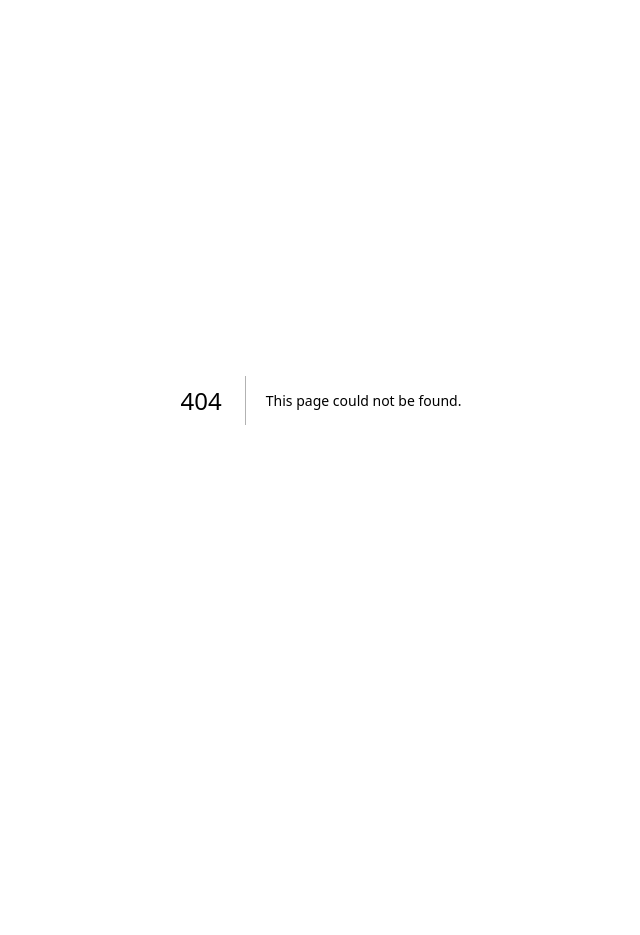
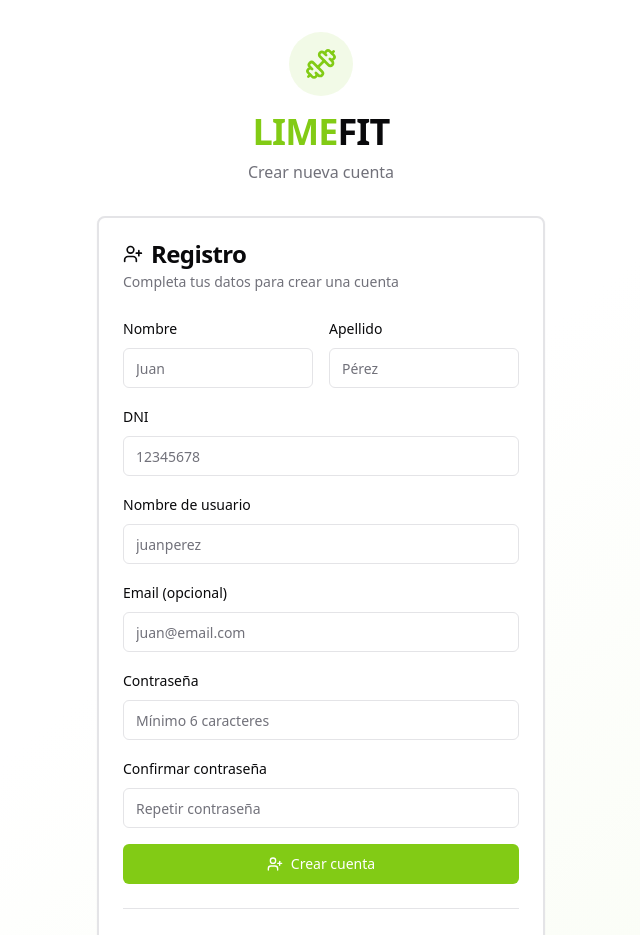
Before and after one commit to sinnick/limefit_backend, a Next.js app: page /limefit/register in a window 1280 px wide. Before the commit this address had no page. Shown: the top 935 px of the page, without its empty margins (319-959 px from the left). Before the commit the page ends 800 px from the top, so only its background shows below. Built offline with nearby package versions, Linux system fonts and the light colour scheme.

Commit message:
feat: add user registration page and API

```diff
--- /dev/null
+++ b/pages/api/auth/register.js
@@ -0,0 +1,73 @@
+import dbConnect from "@/utils/mongoose"
+import Usuario from "@/models/Usuario"
+import bcrypt from "bcryptjs"
+
+export default async function handler(req, res) {
+  if (req.method !== "POST") {
+    return res.status(405).json({ error: "Method not allowed" })
+  }
+
+  try {
+    await dbConnect()
+
+    const { dni, usuario, password, nombre, apellido, email } = req.body
+
+    // Validations
+    if (!dni || !usuario || !password || !nombre || !apellido) {
+      return res.status(400).json({ error: "Todos los campos son obligatorios" })
+    }
+
+    // Check if user already exists
+    const existingUser = await Usuario.findOne({
+      $or: [
+        { DNI: parseInt(dni) },
+        { USUARIO: usuario.toLowerCase() },
+        ...(email ? [{ EMAIL: email.toLowerCase() }] : [])
+      ]
+    })
+
+    if (existingUser) {
+      if (existingUser.DNI === parseInt(dni)) {
+        return res.status(400).json({ error: "Ya existe un usuario con ese DNI" })
+      }
+      if (existingUser.USUARIO === usuario.toLowerCase()) {
+        return res.status(400).json({ error: "El nombre de usuario ya está en uso" })
+      }
+      if (email && existingUser.EMAIL === email.toLowerCase()) {
+        return res.status(400).json({ error: "El email ya está registrado" })
+      }
+    }
+
+    // Hash password
+    const hashedPassword = await bcrypt.hash(password, 12)
+
+    // Create user
+    const newUser = await Usuario.create({
+      DNI: parseInt(dni),
+      USUARIO: usuario.toLowerCase(),
+      PASSWORD: hashedPassword,
+      NOMBRE: nombre,
+      APELLIDO: apellido,
+      EMAIL: email?.toLowerCase() || "",
+      HABILITADO: true,
+      ADMIN: false,
+      FECHA_CREACION: new Date(),
+    })
+
+    return res.status(201).json({
+      success: true,
+      message: "Usuario registrado correctamente",
+      user: {
+        id: newUser._id,
+        dni: newUser.DNI,
+        usuario: newUser.USUARIO,
+        nombre: newUser.NOMBRE,
+        apellido: newUser.APELLIDO,
+      }
+    })
+
+  } catch (error) {
+    console.error("Registration error:", error)
+    return res.status(500).json({ error: "Error al registrar usuario" })
+  }
+}
--- a/pages/login.jsx
+++ b/pages/login.jsx
@@ -1,6 +1,7 @@
 import { useState } from "react"
 import { signIn } from "next-auth/react"
 import { useRouter } from "next/router"
+import Link from "next/link"
 import { Button } from "@/components/ui/button"
 import { Input } from "@/components/ui/input"
 import { Label } from "@/components/ui/label"
@@ -118,12 +119,13 @@ export default function LoginPage() {
               </Button>
             </form>
 
-            <div className="mt-6 pt-6 border-t">
-              <div className="bg-muted/50 rounded-lg p-4">
-                <p className="text-xs text-muted-foreground text-center">
-                  ¿Necesitas ayuda? Contacta al administrador del gimnasio
-                </p>
-              </div>
+            <div className="mt-6 pt-6 border-t text-center">
+              <p className="text-sm text-muted-foreground">
+                ¿No tienes cuenta?{" "}
+                <Link href="/register" className="text-primary hover:underline">
+                  Regístrate aquí
+                </Link>
+              </p>
             </div>
           </CardContent>
         </Card>
--- /dev/null
+++ b/pages/register.jsx
@@ -0,0 +1,224 @@
+import { useState } from "react"
+import { useRouter } from "next/router"
+import Link from "next/link"
+import { Dumbbell, Loader2, UserPlus } from "lucide-react"
+import { Button } from "@/components/ui/button"
+import { Input } from "@/components/ui/input"
+import { Label } from "@/components/ui/label"
+import { Card, CardContent, CardHeader, CardTitle, CardDescription } from "@/components/ui/card"
+import { useToast } from "@/hooks/use-toast"
+
+export default function Register() {
+  const router = useRouter()
+  const { toast } = useToast()
+  const [loading, setLoading] = useState(false)
+  const [formData, setFormData] = useState({
+    dni: "",
+    usuario: "",
+    password: "",
+    confirmPassword: "",
+    nombre: "",
+    apellido: "",
+    email: "",
+  })
+
+  const handleChange = (e) => {
+    setFormData({ ...formData, [e.target.id]: e.target.value })
+  }
+
+  const handleSubmit = async (e) => {
+    e.preventDefault()
+
+    if (formData.password !== formData.confirmPassword) {
+      toast({
+        title: "Error",
+        description: "Las contraseñas no coinciden",
+        variant: "destructive",
+      })
+      return
+    }
+
+    if (formData.password.length < 6) {
+      toast({
+        title: "Error",
+        description: "La contraseña debe tener al menos 6 caracteres",
+        variant: "destructive",
+      })
+      return
+    }
+
+    setLoading(true)
+
+    try {
+      const res = await fetch("/limefit/api/auth/register", {
+        method: "POST",
+        headers: { "Content-Type": "application/json" },
+        body: JSON.stringify({
+          dni: formData.dni,
+          usuario: formData.usuario,
+          password: formData.password,
+          nombre: formData.nombre,
+          apellido: formData.apellido,
+          email: formData.email,
+        }),
+      })
+
+      const data = await res.json()
+
+      if (!res.ok) {
+        throw new Error(data.error || "Error al registrar")
+      }
+
+      toast({
+        title: "¡Registro exitoso!",
+        description: "Tu cuenta ha sido creada. Ahora puedes iniciar sesión.",
+      })
+
+      router.push("/login")
+
+    } catch (error) {
+      toast({
+        title: "Error",
+        description: error.message,
+        variant: "destructive",
+      })
+    } finally {
+      setLoading(false)
+    }
+  }
+
+  return (
+    <div className="min-h-screen flex items-center justify-center bg-gradient-to-br from-background via-background to-primary/5 px-4 py-8">
+      <div className="w-full max-w-md">
+        <div className="text-center mb-8">
+          <div className="inline-flex items-center justify-center w-16 h-16 rounded-full bg-primary/10 mb-4">
+            <Dumbbell className="w-8 h-8 text-primary" />
+          </div>
+          <h1 className="text-4xl font-bold tracking-tight mb-2">
+            <span className="text-primary">LIME</span>FIT
+          </h1>
+          <p className="text-muted-foreground">Crear nueva cuenta</p>
+        </div>
+
+        <Card className="border-2">
+          <CardHeader>
+            <CardTitle className="flex items-center gap-2">
+              <UserPlus className="w-5 h-5" />
+              Registro
+            </CardTitle>
+            <CardDescription>
+              Completa tus datos para crear una cuenta
+            </CardDescription>
+          </CardHeader>
+          <CardContent>
+            <form onSubmit={handleSubmit} className="space-y-4">
+              <div className="grid grid-cols-2 gap-4">
+                <div className="space-y-2">
+                  <Label htmlFor="nombre">Nombre</Label>
+                  <Input
+                    id="nombre"
+                    placeholder="Juan"
+                    required
+                    value={formData.nombre}
+                    onChange={handleChange}
+                  />
+                </div>
+                <div className="space-y-2">
+                  <Label htmlFor="apellido">Apellido</Label>
+                  <Input
+                    id="apellido"
+                    placeholder="Pérez"
+                    required
+                    value={formData.apellido}
+                    onChange={handleChange}
+                  />
+                </div>
+              </div>
+
+              <div className="space-y-2">
+                <Label htmlFor="dni">DNI</Label>
+                <Input
+                  id="dni"
+                  type="number"
+                  placeholder="12345678"
+                  required
+                  value={formData.dni}
+                  onChange={handleChange}
+                />
+              </div>
+
+              <div className="space-y-2">
+                <Label htmlFor="usuario">Nombre de usuario</Label>
+                <Input
+                  id="usuario"
+                  placeholder="juanperez"
+                  required
+                  value={formData.usuario}
+                  onChange={handleChange}
+                />
+              </div>
+
+              <div className="space-y-2">
+                <Label htmlFor="email">Email (opcional)</Label>
+                <Input
+                  id="email"
+                  type="email"
+                  placeholder="juan@email.com"
+                  value={formData.email}
+                  onChange={handleChange}
+                />
+              </div>
+
+              <div className="space-y-2">
+                <Label htmlFor="password">Contraseña</Label>
+                <Input
+                  id="password"
+                  type="password"
+                  placeholder="Mínimo 6 caracteres"
+                  required
+                  value={formData.password}
+                  onChange={handleChange}
+                />
+              </div>
+
+              <div className="space-y-2">
+                <Label htmlFor="confirmPassword">Confirmar contraseña</Label>
+                <Input
+                  id="confirmPassword"
+                  type="password"
+                  placeholder="Repetir contraseña"
+                  required
+                  value={formData.confirmPassword}
+                  onChange={handleChange}
+                />
+              </div>
+
+              <Button type="submit" className="w-full" disabled={loading}>
+                {loading ? (
+                  <>
+                    <Loader2 className="mr-2 h-4 w-4 animate-spin" />
+                    Registrando...
+                  </>
+                ) : (
+                  <>
+                    <UserPlus className="mr-2 h-4 w-4" />
+                    Crear cuenta
+                  </>
+                )}
+              </Button>
+            </form>
+
+            <div className="mt-6 pt-6 border-t text-center">
+              <p className="text-sm text-muted-foreground">
+                ¿Ya tienes cuenta?{" "}
+                <Link href="/login" className="text-primary hover:underline">
+                  Iniciar sesión
+                </Link>
+              </p>
+            </div>
+          </CardContent>
+        </Card>
+      </div>
+    </div>
+  )
+}
```
